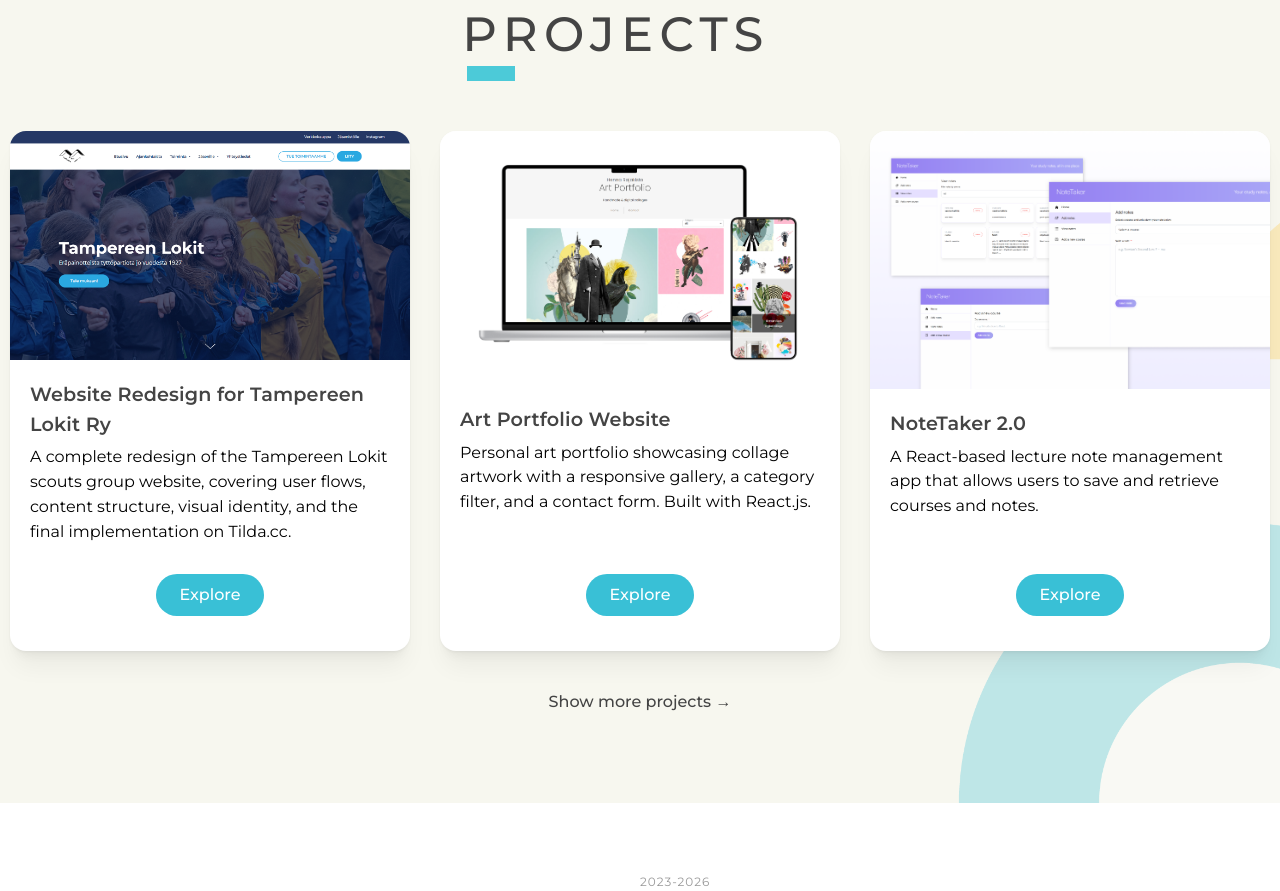
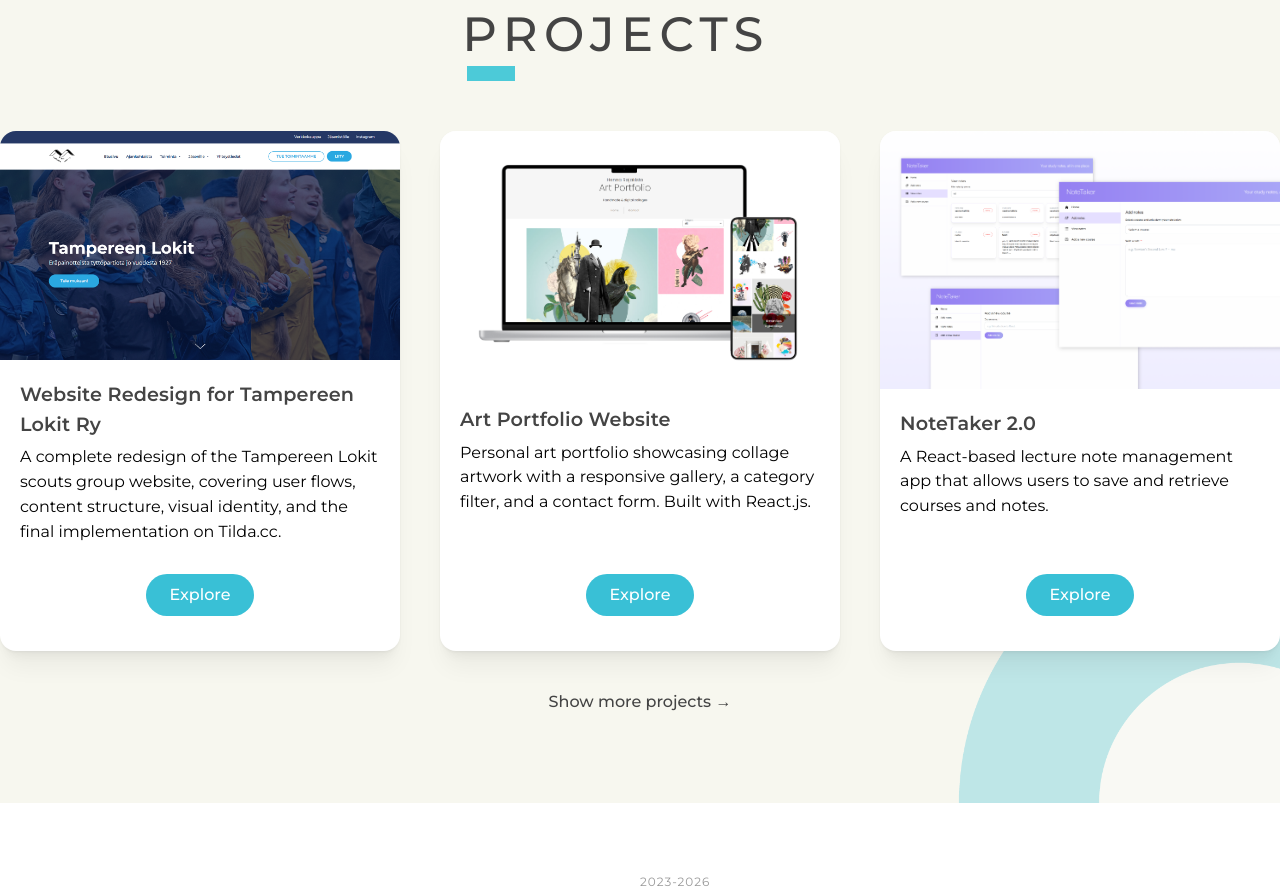
Before and after one commit to hennamarleena/UXUI-portfolio, a React (Vite) app: page / in a window 1280 px wide. Shown: the part 1180-2071 px from the top of the page. Built offline with nearby package versions, Linux system fonts and the light colour scheme.

Commit message:
gap isommaksi

```diff
--- a/src/components/Projects.jsx
+++ b/src/components/Projects.jsx
@@ -16,7 +16,7 @@ export default function Projects() {
   return (
     <section id="projects" aria-labelledby="projects-title">
       <h2>Projects</h2>
-      <div style={{ display: 'flex', flexWrap: 'wrap', justifyContent: 'center', gap: '30px'}}>
+      <div style={{ display: 'flex', flexWrap: 'wrap', justifyContent: 'center', gap: '40px'}}>
         {projects.slice(0, visible).map((project) => (
           <ProjectCard
             key={project.id}
```
